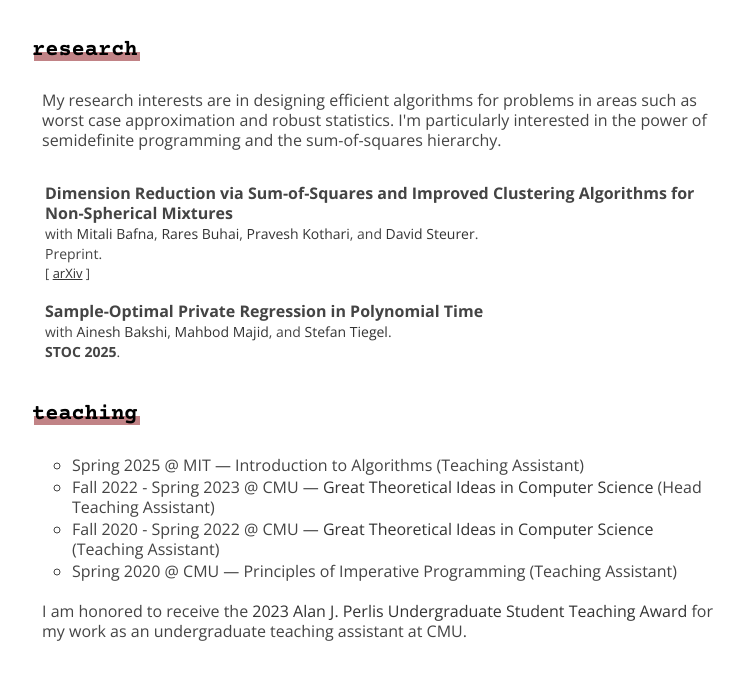
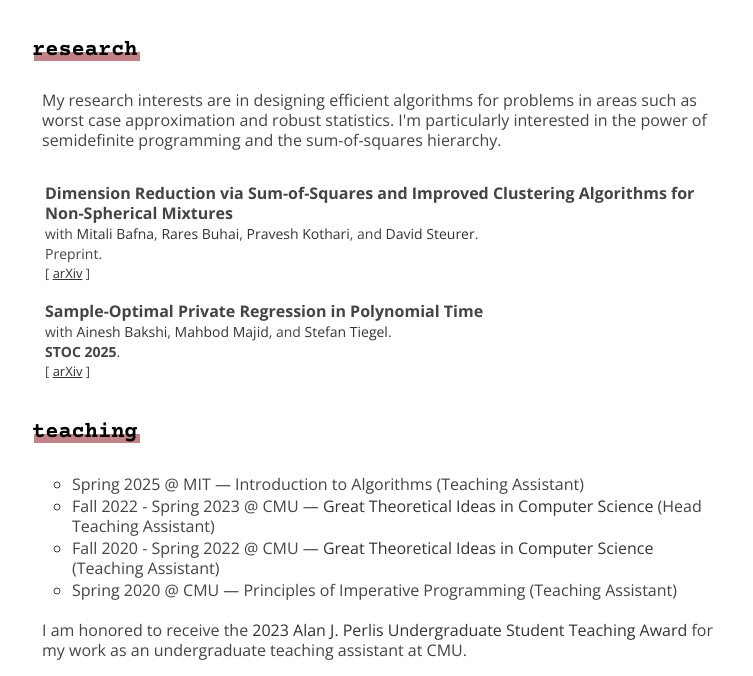
Before and after one commit to SylviaZiyuZhang/sylviaziyuzhang.github.io, a plain HTML site: page index.html in a window 1280 px wide. Shown: the part 362-1038 px from the top of the page, without its empty margins (258-1011 px from the left). Drawn offline with nearby package versions, Linux system fonts and the light colour scheme; a script that the page names is missing; a web font is replaced by a local one.

Commit message:
Added arXiv link for private regression

```diff
--- a/index.html
+++ b/index.html
@@ -130,6 +130,11 @@
           <b>STOC 2025</b>.
         </small>
       </div>
+      <div class="paper-links">
+        [
+        <a href="https://arxiv.org/abs/2503.24321">arXiv</a>
+                ]
+      </div>
     </div>
     </iframe>
   </section>
```
